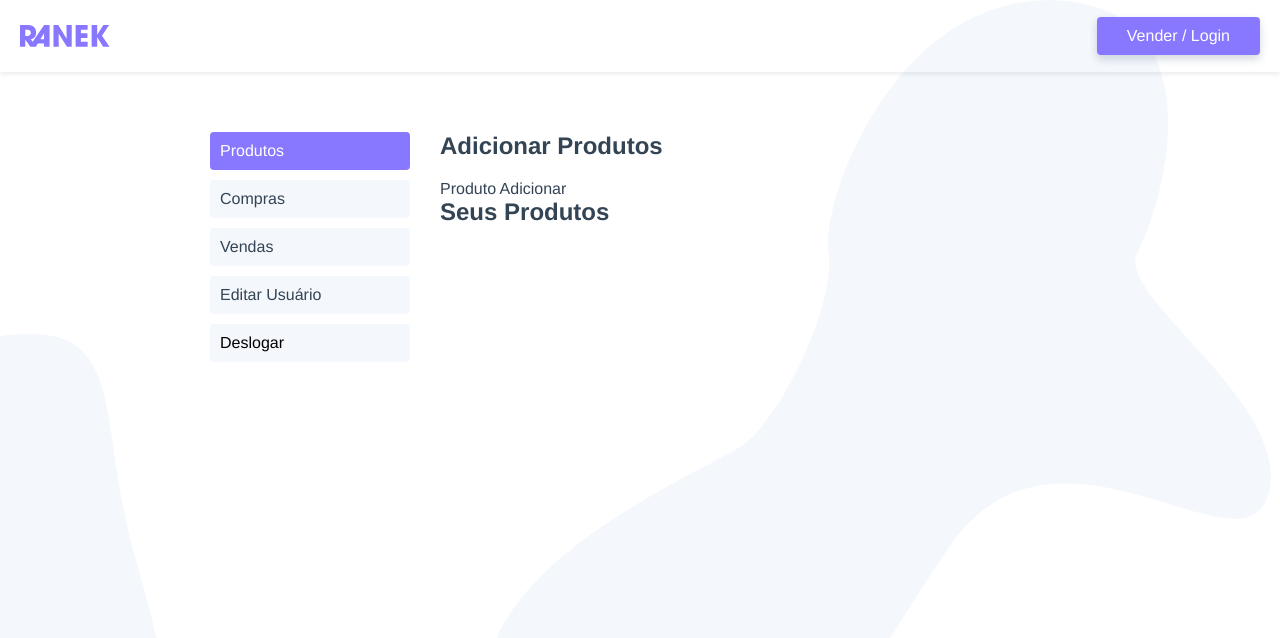
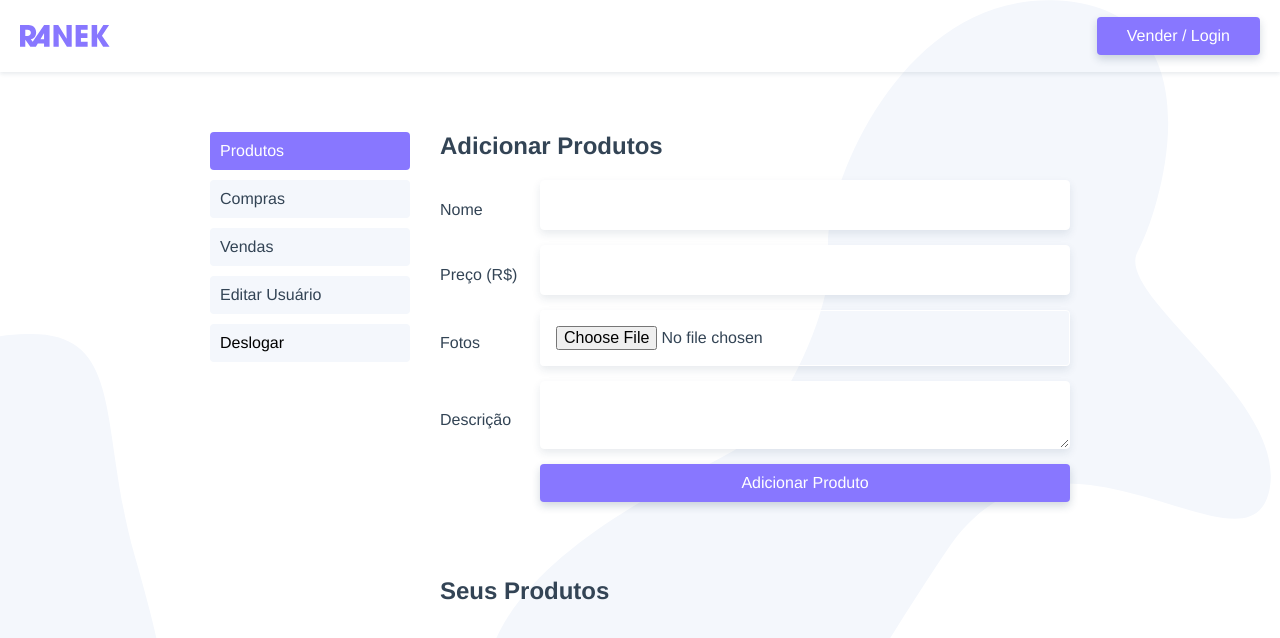
Before and after one commit to getBraga/Ranek-VueJS-Origamid, a Vue app: page /usuario in a window 1280 px wide. Shown: the top 638 px of the page. Built offline with nearby package versions, Linux system fonts and the light colour scheme.

Commit message:
feito a parte do adicionar produto

```diff
--- a/src/components/ProdutoAdicionar.vue
+++ b/src/components/ProdutoAdicionar.vue
@@ -1,14 +1,54 @@
 <template>
-  <section>
-    <p>Produto Adicionar</p>
-  </section>
+  <form class="adicionar-produto">
+    <label for="nome">Nome</label>
+    <input id="nome" name="nome" type="text" v-model="produto.nome" />
+    <label for="preco">Preço (R$)</label>
+    <input id="preco" name="preco" type="number" v-model="produto.preco" />
+    <label for="fotos">Fotos</label>
+    <input id="fotos" name="fotos" type="file" ref="fotos" />
+    <label for="preco">Descrição</label>
+    <textarea id="preco" name="preco" v-model="produto.descricao"></textarea>
+    <input class="btn" type="button" value="Adicionar Produto" @click.prevent="adicionarProduto" />
+  </form>
 </template>
 
 <script>
+import { api } from "@/services.js";
 export default {
   name: "ProdutoAdicionar",
+  data() {
+    return {
+      produto: {
+        nome: "",
+        preco: "",
+        descricao: "",
+        fotos: null,
+      },
+    };
+  },
+  methods: {
+    formatarProduto() {
+      this.produto.usuario_id = this.$store.state.usuario.id;
+    },
+
+    adicionarProduto() {
+      this.formatarProduto();
+      api.post("/produto", this.produto).then(() => {
+        this.$store.dispatch("getUsuarioProdutos");
+      });
+    },
+  },
 };
 </script>
 
-<style>
+<style scoped>
+.adicionar-produto {
+  display: grid;
+  grid-template-columns: 100px 1fr;
+  align-items: center;
+  margin-bottom: 60px;
+}
+.btn {
+  grid-column: 2;
+}
 </style>
--- a/src/components/ProdutoItem.vue
+++ b/src/components/ProdutoItem.vue
@@ -6,7 +6,7 @@
     </router-link>
     <div class="info">
       <p class="preco">{{produto.preco | numeroPreco}}</p>
-      <p class="titulo">{{produto.nome}}</p>
+      <h2 class="titulo">{{produto.nome}}</h2>
       <slot></slot>
     </div>
   </div>
--- a/src/views/usuario/UsuarioProdutos.vue
+++ b/src/views/usuario/UsuarioProdutos.vue
@@ -46,4 +46,13 @@
 h2 {
   margin-bottom: 20px;
 }
+.list-enter,
+.list-leave-to {
+  opacity: 0;
+  transform: translate3d(20px, 0, 0);
+}
+.list-enter-active,
+.list-leave-active {
+  transition: all 0.3s;
+}
 </style>
```
Also changed, not shown: src/components/ProdutosLista.vue (+3 -12 lines).
